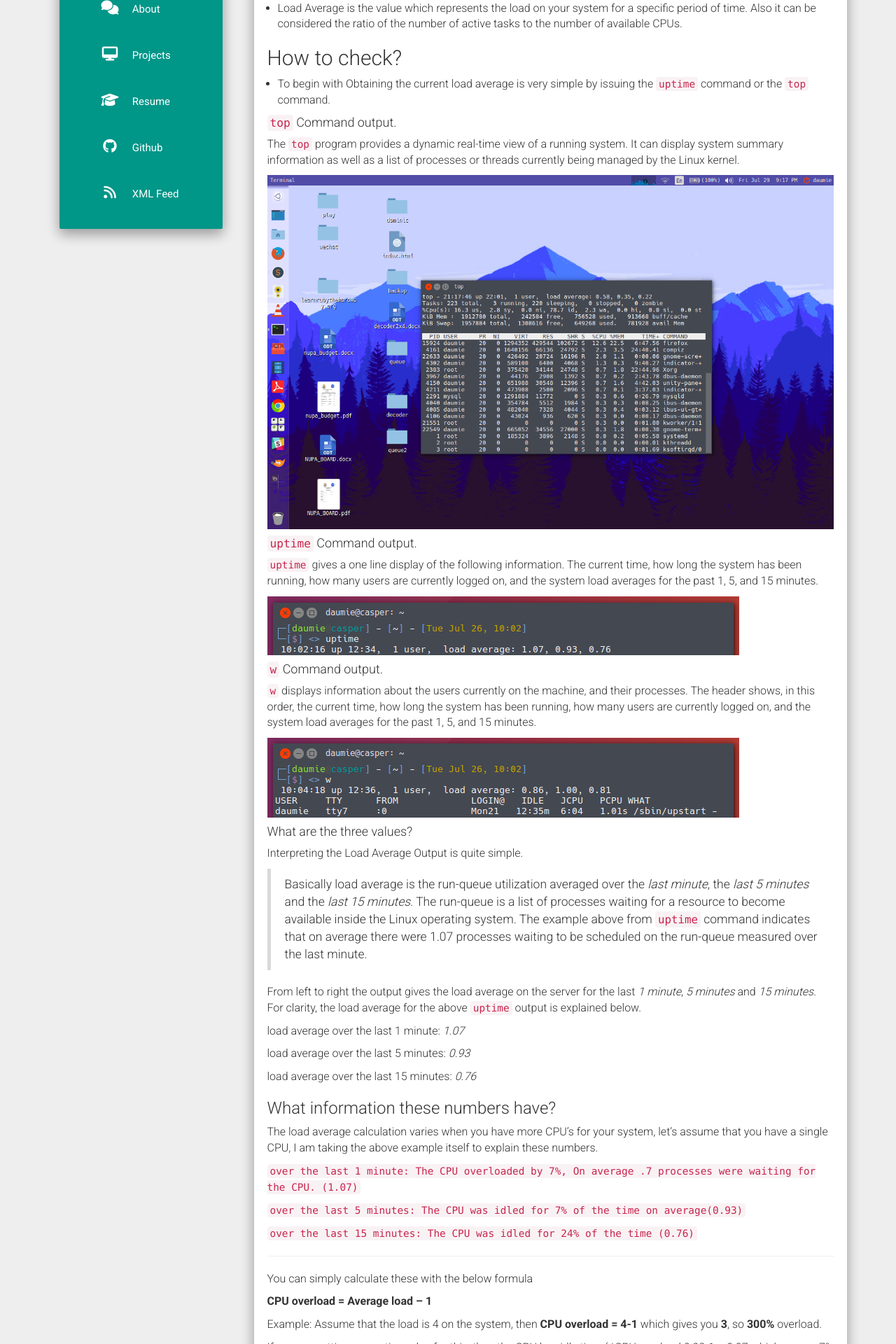
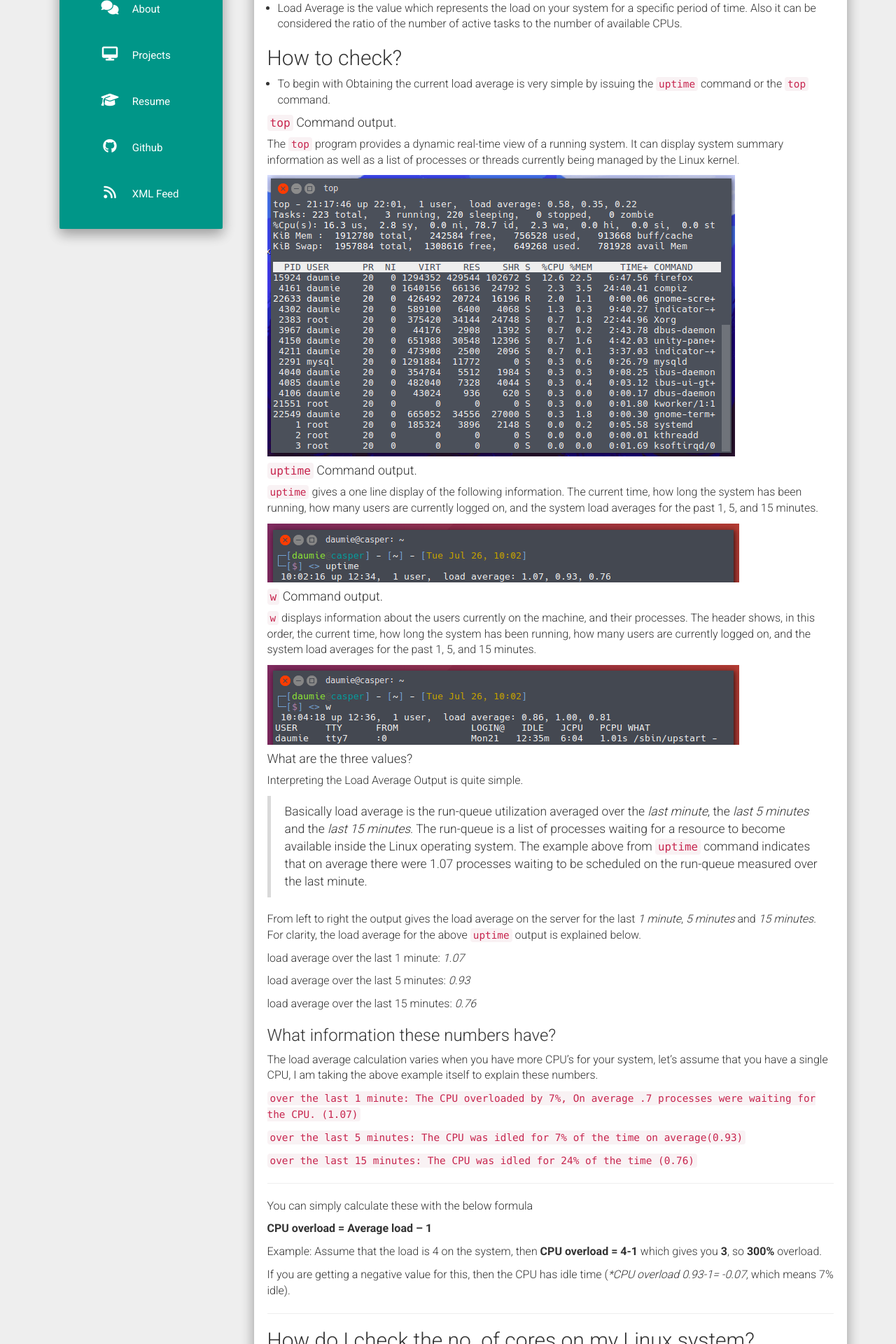
Before and after one commit to daumie/blog, a Jekyll site: the page built from _posts/2016-07-25-load-average-explained.md, in a window 1280 px wide. Shown: the part 335-2255 px from the top of the page at 70% size. Built offline with Jekyll 4.4.1, drawn with Linux system fonts in a browser that asks for light colours; nearby versions of some CDN libraries; comment, search, counter and statistics services are not loaded.

Commit message:
correct path redifinition load average

```diff
--- a/_posts/2016-07-25-load-average-explained.md
+++ b/_posts/2016-07-25-load-average-explained.md
@@ -19,20 +19,20 @@ categories: linux
 
 The  `top`  program provides a dynamic real-time view of a running system.  It can display system summary information as well as a list of processes or threads currently being managed by the Linux kernel.
 
-![top](/assets/img/top.png)
+![top](/assets/img/load_average/top.png)
 
 #### `uptime` Command output.
 
 `uptime`  gives  a  one  line display of the following information.  The current time, how long the system has been running, how many users are currently logged on, and the system load averages for the past 1, 5, and 15 minutes.
 
-![uptime](/assets/img/uptime.png)
+![uptime](/assets/img/load_average/uptime.png)
 
 #### `w` Command output.
 
  `w` displays information about the users currently on the machine, and their processes.  The header shows, in this order, the current time, how long the system has been running, how many users are currently logged on, and the system load averages for the past 1, 5, and 15 minutes.
 
 
-![w](/assets/img/w.png)
+![w](/assets/img/load_average/w.png)
 
 #### What are the three values?
 
@@ -98,7 +98,7 @@ If the number of active tasks utilizing CPU is less as compared to available CPU
 
 
 For example in my case I can see
-![uptime](/assets/img/uptime.png)
+![uptime](/assets/img/load_average/uptime.png)
 
 
 So as per the no. of cores I calculated i.e 2 cores and seeing the value 1.07 I shouldn't be worried much unless it crosses the red line value i.e. 2 for my case.
```
Also changed, not shown: assets/img/load_average/top.png (added), assets/img/load_average/uptime.png (added), assets/img/load_average/w.png (added).
